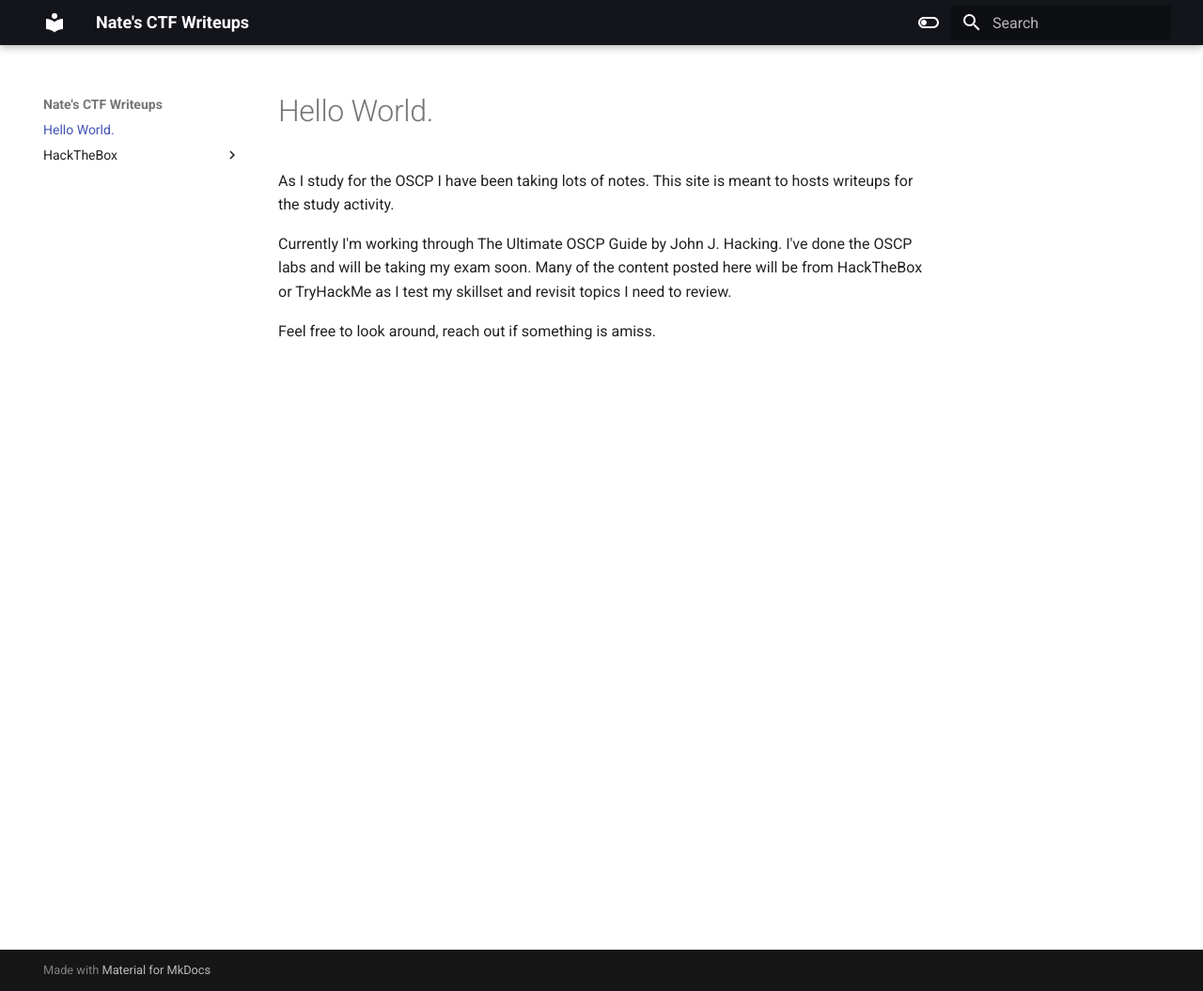
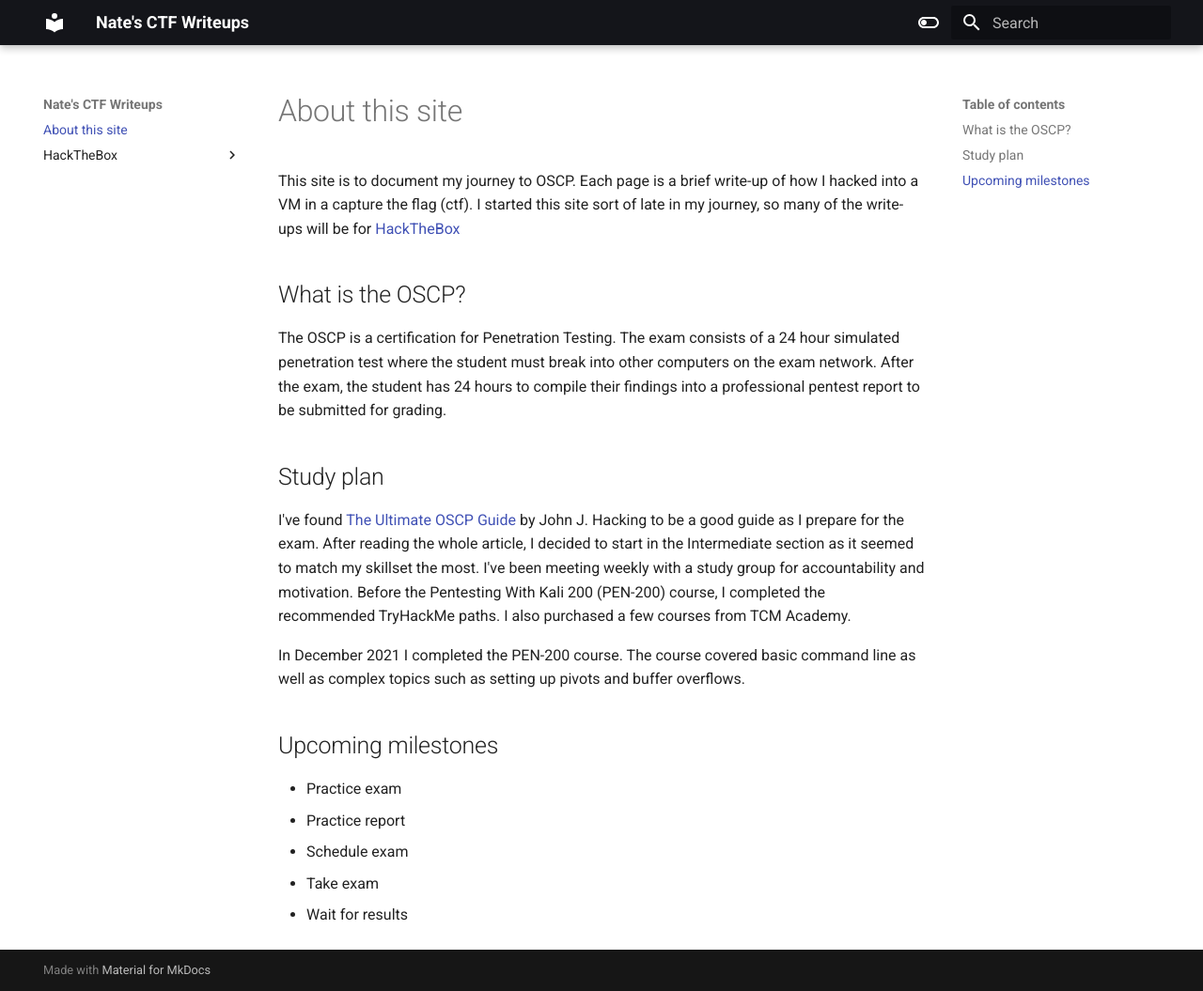
Before and after one commit to nlw93/ctfs, an MkDocs documentation site: the page built from docs/index.md, in a window 1280 px wide and 1055 px high. Shown: the whole window at 94% size. Built offline with MkDocs 1.6.1 and Material for MkDocs 9.7.7, drawn with Linux system fonts in a browser that asks for light colours.

Commit message:
Update index.md

```diff
--- a/docs/index.md
+++ b/docs/index.md
@@ -1,6 +1,21 @@
-# Hello World.
-As I study for the OSCP I have been taking lots of notes. This site is meant to hosts writeups for the study activity.
+# About this site
 
-Currently I'm working through The Ultimate OSCP Guide by John J. Hacking. I've done the OSCP labs and will be taking my exam soon. Many of the content posted here will be from HackTheBox or TryHackMe as I test my skillset and revisit topics I need to review.
+This site is to document my journey to OSCP. Each page is a brief write-up of how I hacked into a VM in a capture the flag (ctf). I started this site sort of late in my journey, so many of the write-ups will be for [HackTheBox](https://app.hackthebox.com)
 
-Feel free to look around, reach out if something is amiss.
+## What is the OSCP?
+
+The OSCP is a certification for Penetration Testing. The exam consists of a 24 hour simulated penetration test where the student must break into other computers on the exam network. After the exam, the student has 24 hours to compile their findings into a professional pentest report to be submitted for grading.
+
+## Study plan
+
+I've found [The Ultimate OSCP Guide](https://johnjhacking.com/blog/the-oscp-preperation-guide-2020/) by John J. Hacking to be a good guide as I prepare for the exam. After reading the whole article, I decided to start in the Intermediate section as it seemed to match my skillset the most. I've been meeting weekly with a study group for accountability and motivation. Before the Pentesting With Kali 200 (PEN-200) course, I completed the recommended TryHackMe paths. I also purchased a few courses from TCM Academy.
+
+In December 2021 I completed the PEN-200 course. The course covered basic command line as well as complex topics such as setting up pivots and buffer overflows.
+
+## Upcoming milestones
+
+- Practice exam
+- Practice report
+- Schedule exam
+- Take exam
+- Wait for results
```
